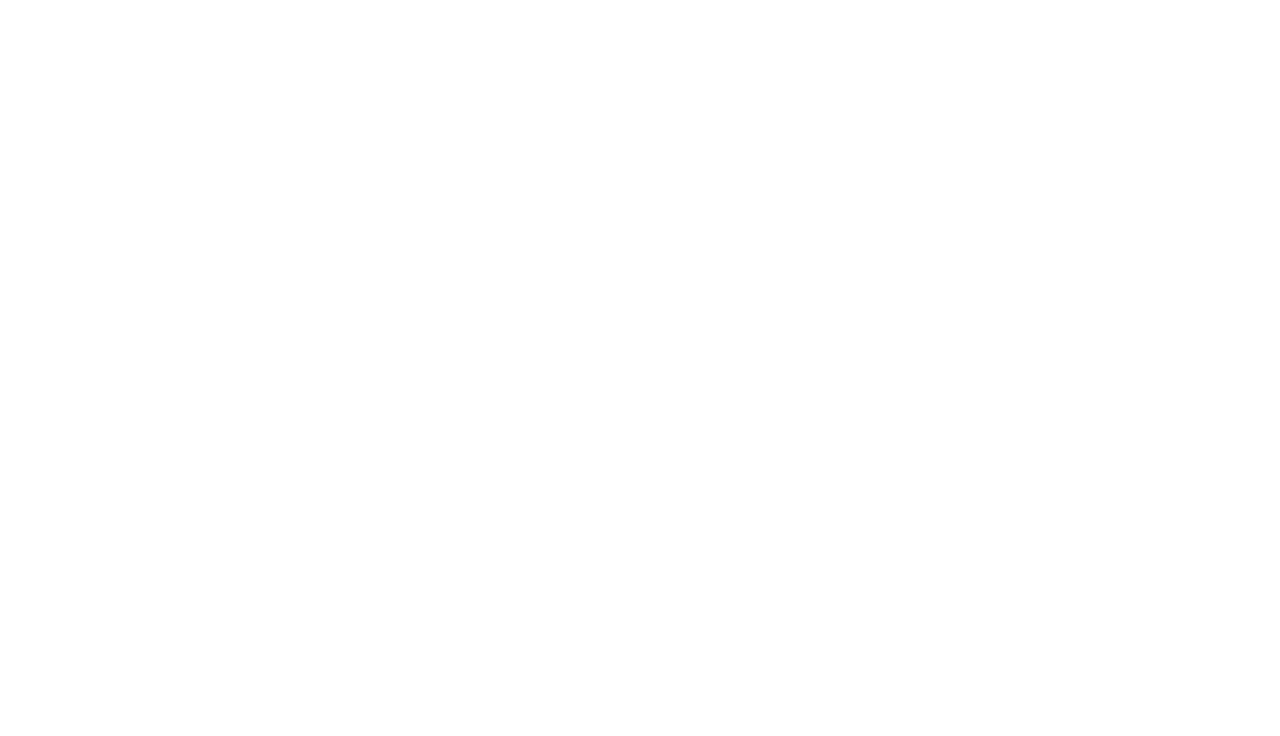
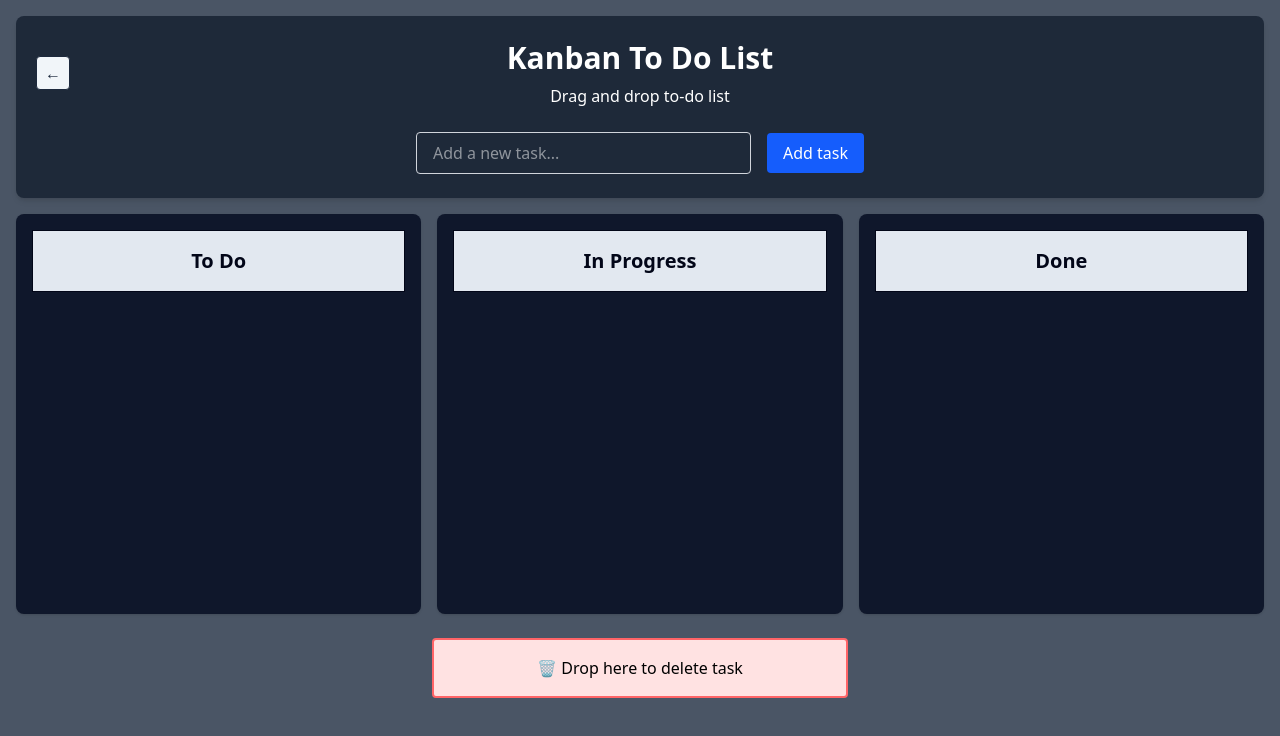
Before and after one commit to sealite92/project-typescript, a React (Vite) app: page /todo in a window 1280 px wide. Before the commit this address had no page. Shown: the top 736 px of the page. Built offline with nearby package versions, Linux system fonts and the light colour scheme.

Commit message:
Drag and drop completed

```diff
--- a/src/App.tsx
+++ b/src/App.tsx
@@ -9,8 +9,8 @@ function App() {
   return (
     <>
     <Routes>
-      <Route path="/" element={<TodoHome />} />
-      <Route path="/home" element={<Home />} />
+      <Route path="/" element={<Home />} />
+      <Route path="/todo" element={<TodoHome />} />
       <Route path="/pokemon" element={<PokemonHome />} />
     </Routes>
     </>
--- a/src/Home.tsx
+++ b/src/Home.tsx
@@ -2,11 +2,11 @@
 
 export default function Home() {
   return (
-    <div className="bg-gray-100 min-h-screen flex items-center justify-center">
+    <div className="bg-gray-100 min-h-screen flex items-center flex-col justify-center">
     <h1 className="text-center text-4xl">Explore My typescript projects</h1>
-    <div>
-
+    <div className="flex flex-col items-center mt-8 space-y-4 text-lg">
         <a href="/pokemon" className="text-blue-500 hover:underline">Go to Pokemon App</a>
+        <a href="/todo" className="text-blue-500 hover:underline">Go to Drang and drop to-do App</a>
     </div>
     </div>
   )
--- a/src/TodoApp/TodoContextProvider.tsx
+++ b/src/TodoApp/TodoContextProvider.tsx
@@ -1,26 +1,42 @@
-import { createContext, useContext, useState } from "react";
-import { v4 as uuidv4 } from 'uuid';
+import { createContext, useContext, useEffect, useState } from "react";
+import { v4 as uuidv4 } from "uuid";
 import type { Task } from "./types";
 
 type TodoContextProviderProps = {
   children: React.ReactNode;
-}
-
+};
 
 type TodoContextType = {
   tasks: Task[];
   addTask: (task: Task) => void;
   handleAddTask: (text: string) => void;
-  updateTask: (id: string, status: Task["status"]) => void;
+  updateTaskStatus: (id: string, status: Task["status"]) => void;
   deleteTask: (id: string) => void;
-
-}
-
+};
 
 export const TodoContext = createContext<TodoContextType | null>(null);
 
-export default function TodoContextProvider({children}: TodoContextProviderProps) {
-const [tasks, setTasks] = useState<Task[]>([]);
+const STORAGE_KEY = "kanban_tasks";
+
+export default function TodoContextProvider({ children }: TodoContextProviderProps) {
+  const [tasks, setTasks] = useState<Task[]>(() => {
+    try {
+      const saved = localStorage.getItem(STORAGE_KEY);
+      return saved ? JSON.parse(saved) : [];
+    } catch (err) {
+      console.error("Failed to parse tasks from localStorage", err);
+      return [];
+    }
+  });
+
+  // ✅ Sync to localStorage every time `tasks` change
+  useEffect(() => {
+    try {
+      localStorage.setItem(STORAGE_KEY, JSON.stringify(tasks));
+    } catch (err) {
+      console.error("Failed to save tasks to localStorage", err);
+    }
+  }, [tasks]);
 
   const addTask = (task: Task) => {
     const newTask: Task = {
@@ -29,13 +45,14 @@ const addTask = (task: Task) => {
       status: "todo",
     };
     setTasks((prevTasks) => [...prevTasks, newTask]);
-}
+  };
+
   const handleAddTask = (text: string) => {
     if (text.trim() === "") return;
     addTask({ id: "", text, status: "todo" });
-}
+  };
 
-const updateTask = (id: string, status: Task["status"]) => {
+  const updateTaskStatus = (id: string, status: Task["status"]) => {
     setTasks((prevTasks) =>
       prevTasks.map((task) =>
         task.id === id ? { ...task, status } : task
@@ -48,20 +65,21 @@ const deleteTask = (id: string) => {
   };
 
   return (
-  <TodoContext.Provider value={{
+    <TodoContext.Provider
+      value={{
         tasks,
         addTask,
         handleAddTask,
-    updateTask,
+        updateTaskStatus,
         deleteTask,
-  }}>
+      }}
+    >
       {children}
     </TodoContext.Provider>
   );
 }
 
-export function useTodoContext()  {
-
+export function useTodoContext() {
   const context = useContext(TodoContext);
   if (!context) {
     throw new Error("useTodoContext must be used within a TodoContextProvider");
--- a/src/TodoApp/components/Done.tsx
+++ /dev/null
@@ -1,9 +0,0 @@
-
-
-export default function Done() {
-  return (
-    <div>
-      Done
-    </div>
-  )
-}
--- a/src/TodoApp/components/Header.tsx
+++ b/src/TodoApp/components/Header.tsx
@@ -1,37 +1,34 @@
-import { useContext, useState } from "react";
-import { TodoContext } from "../TodoContextProvider";
+import {  useState } from "react";
+import { useTodoContext } from "../TodoContextProvider";
 
-type HeaderProps = {
-  text: string;
-  handleInputChange: (e: React.ChangeEvent<HTMLInputElement>) => void;
-  handleAddTask: () => void;
-}
+
 
 export default function Header() {
   const [text, setText] = useState("");
+  const { handleAddTask } = useTodoContext();
+
+
+
   const handleInputChange = (e: React.ChangeEvent<HTMLInputElement>) => {
     setText(e.target.value);
   }
-const todoContext = useContext(TodoContext);
 
-  if (!todoContext) {
-    return <div>Error: TodoContext not found.</div>;
-  }
-
-  const { handleAddTask } = todoContext;
 
   return (
-    <div className="flex flex-col items-center justify-center p-6 bg-gray-100 rounded-lg shadow-md">
+    <div className="flex flex-col items-center justify-center p-6 bg-gray-800 rounded-lg shadow-md mb-4 relative">
+      <span className="absolute left-5 top-10 text-slate-800 px-2 py-1 border bg-slate-100 rounded cursor-pointer">&larr;
+
+</span>
       <header className="mb-6 text-center">
-        <h1 className="text-3xl font-bold text-gray-800 mb-2">Kanban To Do List</h1>
-        <p className="text-gray-500">Drag and drop to-do list</p>
+        <h1 className="text-3xl font-bold text-white mb-2">Kanban To Do List</h1>
+        <p className="text-white">Drag and drop to-do list</p>
       </header>
       <div className="flex items-center space-x-4 w-full max-w-md">
         <input
           value={text}
           onChange={handleInputChange}
           type="text"
-          className="flex-1 px-4 py-2 border border-gray-300 rounded focus:outline-none focus:ring-2 focus:ring-blue-400"
+          className="flex-1 px-4 py-2 border border-gray-300 text-white rounded focus:outline-none focus:ring-2 focus:ring-blue-400"
           placeholder="Add a new task..."
         />
         <button className="px-4 py-2 bg-blue-600 text-white rounded hover:bg-blue-700 transition"
--- a/src/TodoApp/components/InProgress.tsx
+++ /dev/null
@@ -1,9 +0,0 @@
-
-
-export default function InProgress() {
-  return (
-    <div>
-      in progress
-    </div>
-  )
-}
--- /dev/null
+++ b/src/TodoApp/components/TaskColumn.tsx
@@ -0,0 +1,31 @@
+import {  useDroppable } from "@dnd-kit/core";
+import { useTodoContext } from "../TodoContextProvider";
+import type { Task } from "../types";
+import TodoCard from "./TodoCard";
+
+type TasColumnProps = {
+    title: string;
+    status: Task["status"]
+}
+
+
+
+export default function TaskColumn({ title, status }: TasColumnProps) {
+
+const {tasks} = useTodoContext();
+
+const {setNodeRef} = useDroppable({
+    id: status,
+});
+
+const filteredTasks = tasks.filter(task => task.status === status);
+
+  return (
+    <div ref={setNodeRef} className="bg-slate-900 p-4 rounded-lg min-h-[400px] shadow  relative ">
+      <h2 className="text-xl font-semibold mb-4 text-slate-950 text-center border p-4 bg-slate-200">{title}</h2>
+      {filteredTasks.map((task) => (
+        <TodoCard key={task.id} task={task} />
+      ))}
+    </div>
+  )
+}
--- a/src/TodoApp/components/Todo.tsx
+++ /dev/null
@@ -1,9 +0,0 @@
-
-
-export default function Todo() {
-  return (
-    <div>
-      To do
-    </div>
-  )
-}
--- /dev/null
+++ b/src/TodoApp/components/TodoCard.tsx
@@ -0,0 +1,51 @@
+import { useDraggable } from "@dnd-kit/core";
+import type { Task } from "../types";
+
+type TodoCardProps = {
+  task: Task;
+};
+
+export default function TodoCard({ task }: TodoCardProps) {
+  const { attributes, listeners, setNodeRef, transform, isDragging } = useDraggable({
+    id: task.id,
+  });
+
+  const style: React.CSSProperties = {
+    transform: transform
+      ? `translate3d(${transform.x}px, ${transform.y}px, 0)`
+      : undefined,
+    transition: "transform 250ms ease",
+    boxShadow: "0 1px 3px rgba(0, 0, 0, 0.2)",
+    cursor: "grab",
+    opacity: isDragging ? 0.5 : 1,
+    zIndex: isDragging ? 1000 : "auto",
+    position: isDragging ? "absolute" : "relative",
+  };
+
+  const getStatusColor = (status: Task["status"]) => {
+    switch (status) {
+      case "todo":
+        return "border-blue-400";
+      case "in-progress":
+        return "border-yellow-400";
+      case "done":
+        return "border-green-400";
+      default:
+        return "border-gray-300";
+    }
+  };
+
+  return (
+    <div
+      ref={setNodeRef}
+      {...listeners}
+      {...attributes}
+      style={style}
+      className={`p-4 bg-white rounded mb-3 shadow w-full border-l-4 ${getStatusColor(
+        task.status
+      )} ${task.status === "done" ? "line-through text-gray-500" : ""}`}
+    >
+      <p>{task.text}</p>
+    </div>
+  );
+}
--- a/src/TodoApp/components/TodoHome.tsx
+++ b/src/TodoApp/components/TodoHome.tsx
@@ -5,7 +5,7 @@ import Main from "./TodoMain";
 
 export default function TodoHome() {
   return (
-    <div>
+    <div className="bg-gray-600 min-h-screen p-4">
     <TodoContextProvider>
       <Header />
       <Main />
--- a/src/TodoApp/components/TodoMain.tsx
+++ b/src/TodoApp/components/TodoMain.tsx
@@ -1,14 +1,33 @@
 
-import Todo from './Todo'
-import InProgress from './InProgress'
-import Done from './Done'
+import { useTodoContext } from '../TodoContextProvider';
+import { DndContext } from '@dnd-kit/core';
+import TaskColumn from './TaskColumn';
+import Trash from './Trash';
 
 export default function Main() {
+
+const {updateTaskStatus, deleteTask} = useTodoContext();
+
+ const handleDragEnd = (event: any) => {
+    const { active, over } = event;
+
+    if (!over) return;
+
+    if (over.id === "trash") {
+      deleteTask(active.id);
+    } else if (["to-do", "in-progress", "done"].includes(over.id)) {
+      updateTaskStatus(active.id, over.id);
+    }
+  };
+
   return (
-    <div className='grid grid-cols-1 md:grid-cols-3 gap-4'>
-      <Todo />
-      <InProgress />
-      <Done />
-    </div>
+    <DndContext onDragEnd={handleDragEnd}>
+      <main className='grid grid-cols-1 md:grid-cols-3 gap-4'>
+       <TaskColumn title='To Do' status={'todo'} />
+       <TaskColumn title="In Progress" status={"in-progress"}/>
+       <TaskColumn title="Done" status={"done"} />
+      </main>
+      <Trash />
+    </DndContext>
   )
 }
--- /dev/null
+++ b/src/TodoApp/components/Trash.tsx
@@ -0,0 +1,15 @@
+import { useDroppable } from "@dnd-kit/core";
+
+
+export default function Trash() {
+ const { setNodeRef } = useDroppable({ id: "trash" });
+
+  return (
+    <div
+      ref={setNodeRef}
+      className="mt-6 mx-auto w-1/3 text-center border-2 border-red-400 bg-red-100 p-4 rounded"
+    >
+      🗑 Drop here to delete task
+    </div>
+  );
+}
```
Lines whose indentation alone changed are shown as unchanged.
